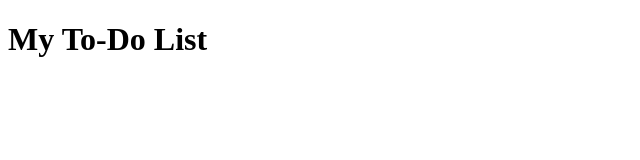
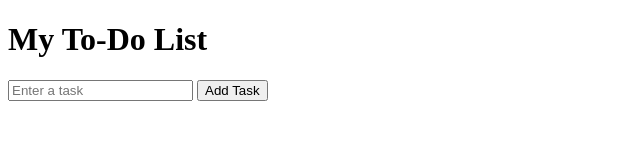
Before and after one commit to zuber636362-ops/todo-list, a plain HTML site: page index.html in a window 1280 px wide. Shown: the whole page, without its empty margins (0-640 px from the left). Drawn offline with Linux system fonts and the light colour scheme.

Commit message:
Update index.html

```diff
--- a/index.html
+++ b/index.html
@@ -3,7 +3,34 @@
 <head>
     <title>My To-Do List</title>
 </head>
+
 <body>
+
     <h1>My To-Do List</h1>
+
+    <input type="text" id="taskInput" placeholder="Enter a task">
+    <button onclick="addTask()">Add Task</button>
+
+    <ul id="taskList"></ul>
+
+    <script>
+        function addTask() {
+            let input = document.getElementById("taskInput");
+            let task = input.value;
+
+            if (task === "") {
+                alert("Please enter a task");
+                return;
+            }
+
+            let li = document.createElement("li");
+            li.textContent = task;
+
+            document.getElementById("taskList").appendChild(li);
+
+            input.value = "";
+        }
+    </script>
+
 </body>
 </html>
```
